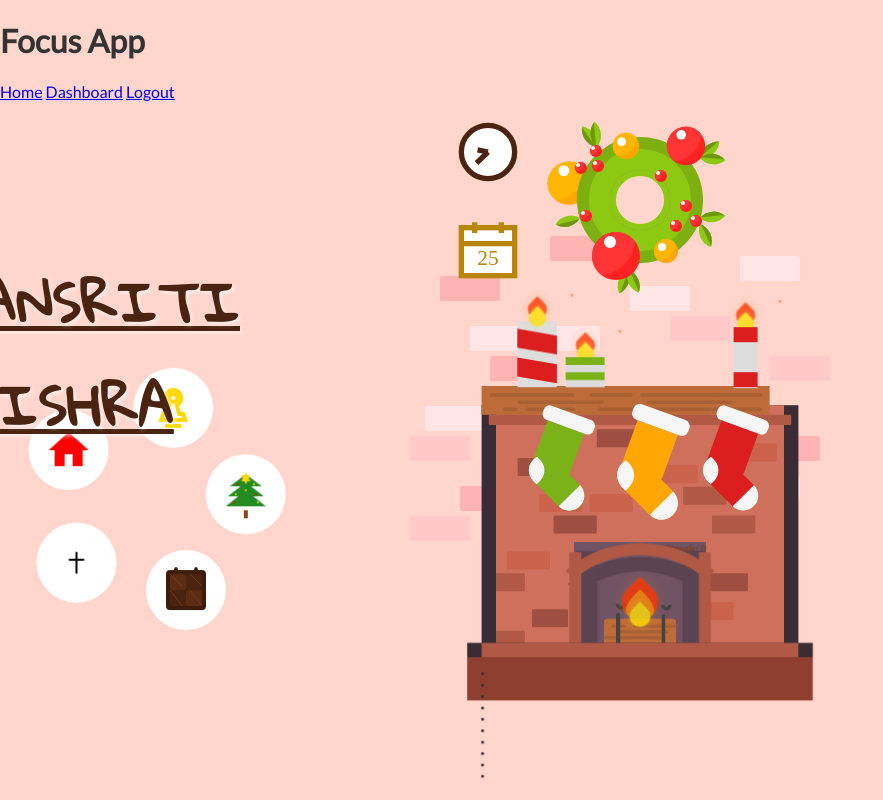
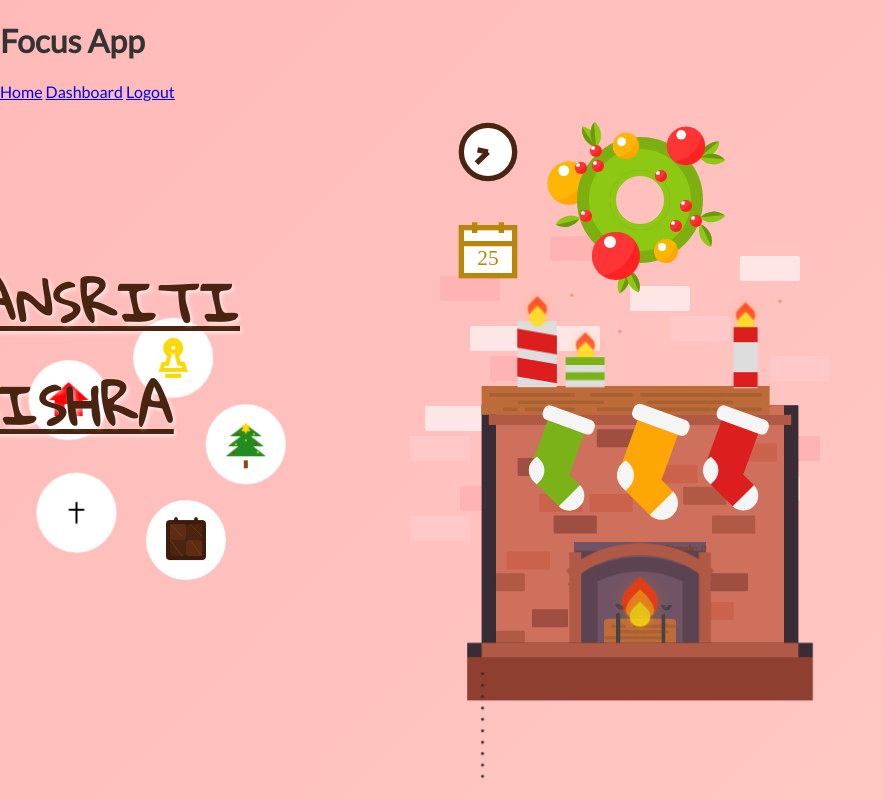
Before and after one commit to osdc/codejam-v5, a Flask app: page /dashboard in a window 1280 px wide. Shown: the whole page, without its empty margins (0-883 px from the left). Run offline with Flask 3, Linux system fonts and the light colour scheme; the visitor is signed in with stand-in values (Sample User, id 1); data comes from the database, SQL or seed files in the repository.

Commit message:
Update style.css

```diff
--- a/elf-engineers/static/css/style.css
+++ b/elf-engineers/static/css/style.css
@@ -4,6 +4,9 @@
   --base-grid: 8px;
   --colour-white: #fff;
   --colour-black: #1a1a1a;
+  --colour-bg-1: #ffd5cc;
+  --colour-bg-2: #ffb3b3;
+  --colour-bg-3: #ffc9c9;
 }
 
 *, :after, :before {
@@ -13,12 +16,27 @@
 html, body {
   font-family: 'Lato', sans-serif;
   color: #333333;
-  background-color: #ffd5cc;
+  background: linear-gradient(-45deg, var(--colour-bg-1), var(--colour-bg-2), var(--colour-bg-3));
+  background-size: 400% 400%;
   margin: 0;
   padding: 0;
   width: 100vw;
   height: 100vh;
   overflow: hidden;
+  animation: gradient 15s ease infinite;
+  position: relative;
+}
+
+@keyframes gradient {
+  0% {
+    background-position: 0% 50%;
+  }
+  50% {
+    background-position: 100% 50%;
+  }
+  100% {
+    background-position: 0% 50%;
+  }
 }
 
 .links {
@@ -30,6 +48,7 @@
   width: 100%;
   min-height: 100vh;
   padding-left: 150px;
+  padding-bottom: 100px; /* Added padding to move links up */
 }
 
 .links__list {
```
